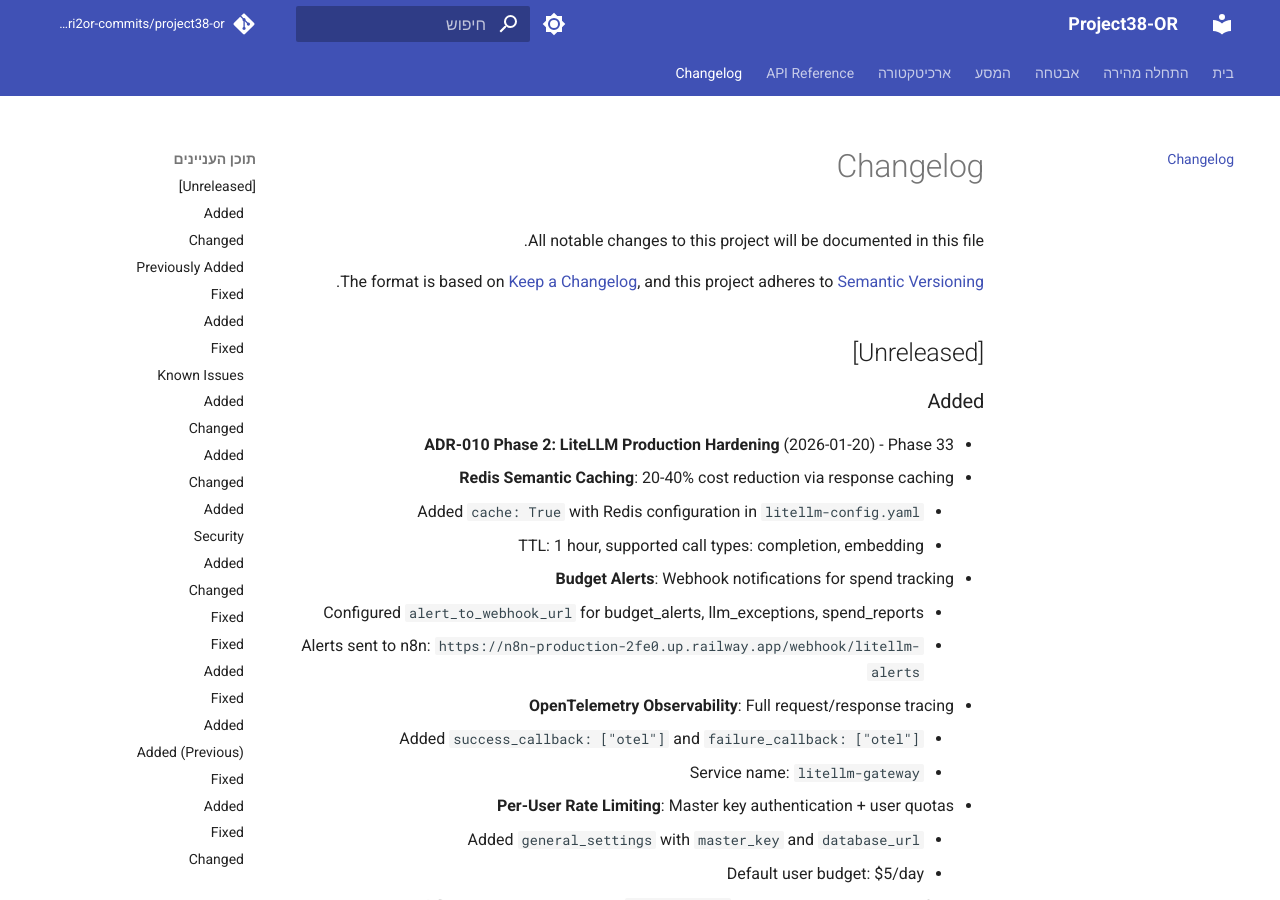
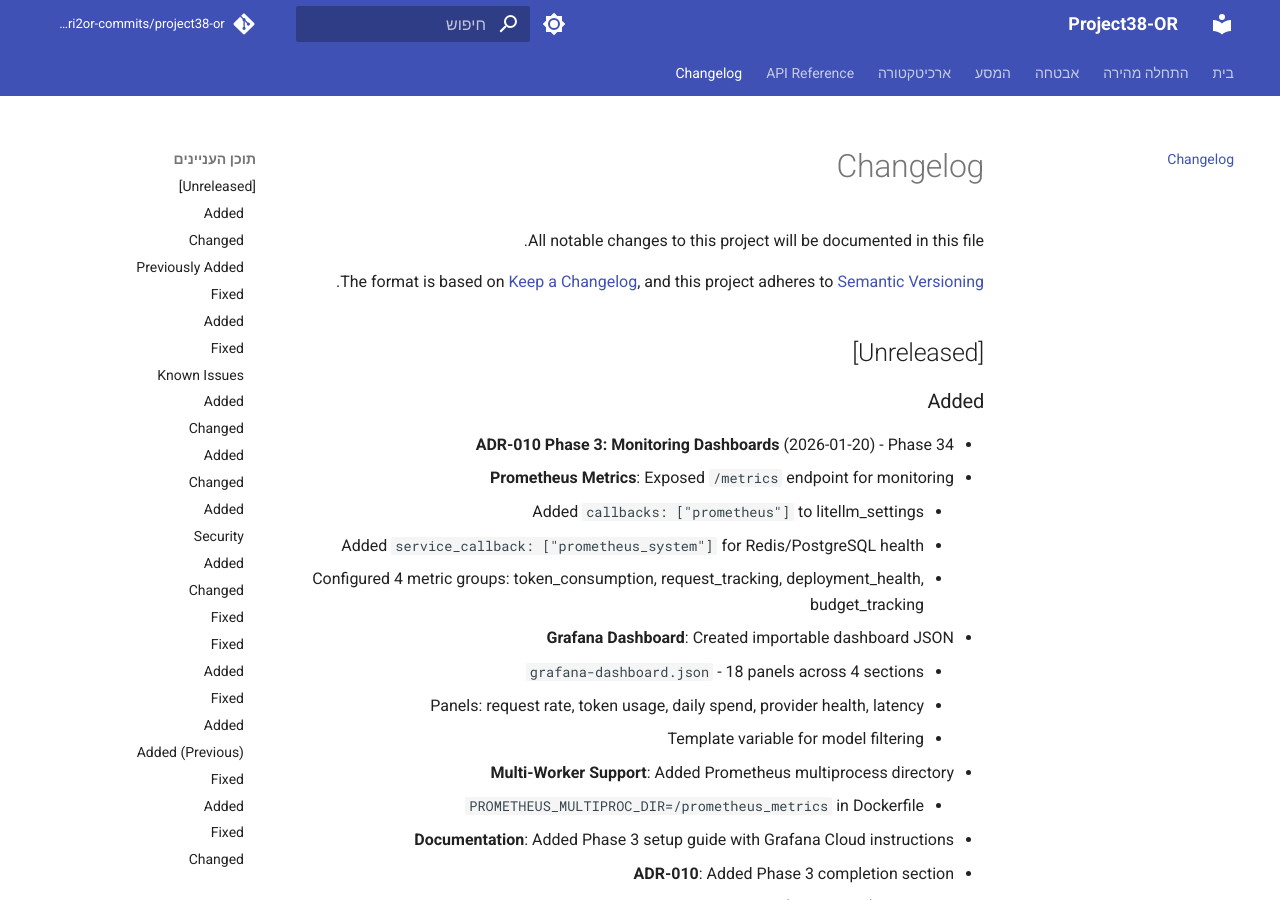
Before and after one commit to edri2or-commits/project38-or, an MkDocs documentation site: the page built from docs/changelog.md, in a window 1280 px wide and 900 px high. Built offline with MkDocs 1.6.1 and Material for MkDocs 9.7.7, drawn with Linux system fonts in a browser that asks for light colours; comment, search, counter and statistics services are not loaded.

Commit message:
feat(litellm): Phase 3 - Prometheus metrics and Grafana dashboard (#379)
ADR-010 Phase 3 implementation:
- Add Prometheus metrics endpoint (/metrics)
- Configure prometheus_metrics_config with 4 metric groups
- Add service_callback for Redis/PostgreSQL health monitoring
- Create Grafana dashboard JSON (18 panels, 4 sections)
- Add PROMETHEUS_MULTIPROC_DIR for multi-worker support
- Document Grafana Cloud setup with Railway Alloy integration

Phase 3 metric groups:
- token_consumption: input/output/total tokens by model
- request_tracking: total/failed requests by model
- deployment_health: success/failure rates by provider
- budget_tracking: spend and remaining budget

Grafana dashboard panels:
- Overview: request rate, failures, tokens, daily spend
- Request metrics: rate by model, requests pie chart
- Token usage: token rate, cost tracking with $10 budget line
- Provider health: success rate, latency per provider
- Infrastructure: LiteLLM/Redis/PostgreSQL status

Refs: ADR-010, Phase 34

Co-authored-by: Claude <noreply@anthropic.com>

```diff
--- a/docs/changelog.md
+++ b/docs/changelog.md
@@ -8,6 +8,20 @@ and this project adheres to [Semantic Versioning](https://semver.org/spec/v2.0.0
 ## [Unreleased]
 
 ### Added
+- **ADR-010 Phase 3: Monitoring Dashboards** (2026-01-20) - Phase 34
+  - **Prometheus Metrics**: Exposed `/metrics` endpoint for monitoring
+    - Added `callbacks: ["prometheus"]` to litellm_settings
+    - Added `service_callback: ["prometheus_system"]` for Redis/PostgreSQL health
+    - Configured 4 metric groups: token_consumption, request_tracking, deployment_health, budget_tracking
+  - **Grafana Dashboard**: Created importable dashboard JSON
+    - `grafana-dashboard.json` - 18 panels across 4 sections
+    - Panels: request rate, token usage, daily spend, provider health, latency
+    - Template variable for model filtering
+  - **Multi-Worker Support**: Added Prometheus multiprocess directory
+    - `PROMETHEUS_MULTIPROC_DIR=/prometheus_metrics` in Dockerfile
+  - **Documentation**: Added Phase 3 setup guide with Grafana Cloud instructions
+  - **ADR-010**: Added Phase 3 completion section
+
 - **ADR-010 Phase 2: LiteLLM Production Hardening** (2026-01-20) - Phase 33
   - **Redis Semantic Caching**: 20-40% cost reduction via response caching
     - Added `cache: True` with Redis configuration in `litellm-config.yaml`
```
Also changed, not shown: docs/decisions/ADR-010-multi-llm-routing-strategy.md (+9 -1 lines), services/litellm-gateway/README.md (+79 -1 lines), 5 other files.
